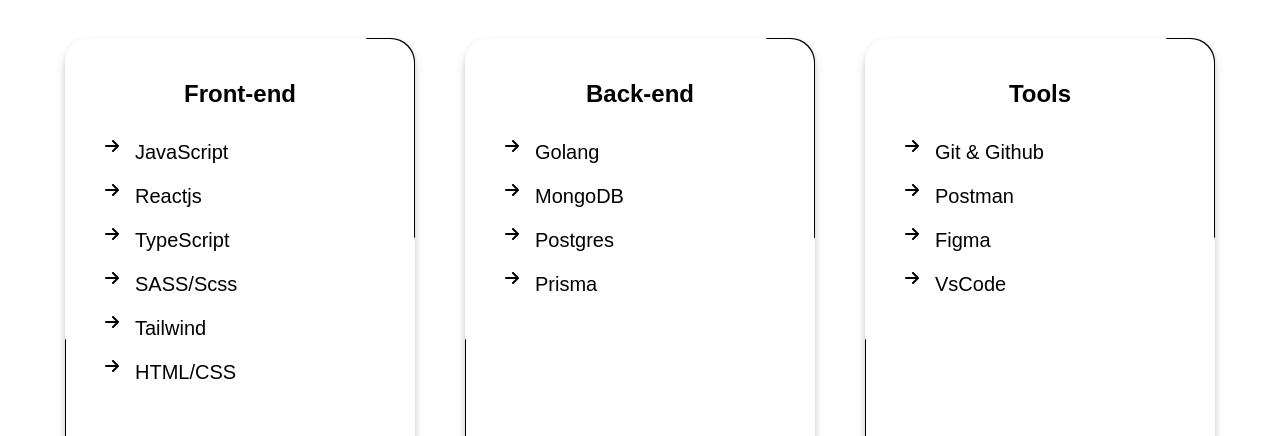
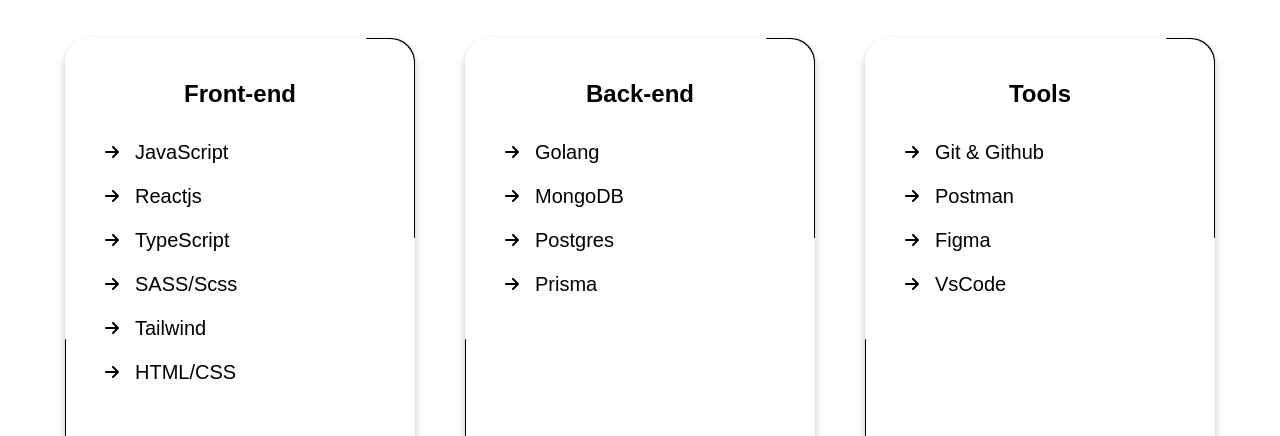
Before and after one commit to smashbrick/portfolio, a React (Vite) app: page / in a window 1280 px wide. Shown: the part 960-1396 px from the top of the page. Built offline with nearby package versions, Linux system fonts and the light colour scheme.

Commit message:
Item centr

```diff
--- a/src/components/Skills.jsx
+++ b/src/components/Skills.jsx
@@ -23,7 +23,7 @@ function Skills() {
 					<div className="relative">
 						<ol className="text-xl w-full h-full flex flex-col gap-4">
 							{skills.Frontend.map((skill, index) => (
-								<li key={index} className="flex gap-4 ">
+								<li key={index} className="flex gap-4 items-center">
 									<img
 										src="/arrow-right-solid.svg"
 										alt="Checkmark"
@@ -43,9 +43,9 @@ function Skills() {
 				<Card>
 					<h3 className="text-2xl  font-semibold text-center">Back-end</h3>
 					<div className="relative">
-						<ol className="text-xl w-full h-full flex flex-col gap-4">
+						<ol className="text-xl w-full h-full flex flex-col gap-4 ">
 							{skills.Backend.map((skill, index) => (
-								<li key={index} className="flex gap-4 ">
+								<li key={index} className="flex gap-4 items-center">
 									<img
 										src="/arrow-right-solid.svg"
 										alt="Checkmark"
@@ -67,7 +67,7 @@ function Skills() {
 					<div>
 						<ol className="text-xl w-full h-full flex flex-col gap-4">
 							{skills.Tools.map((skill, index) => (
-								<li key={index} className="flex gap-4 ">
+								<li key={index} className="flex gap-4 items-center">
 									<img
 										src="/arrow-right-solid.svg"
 										alt="Checkmark"
```
